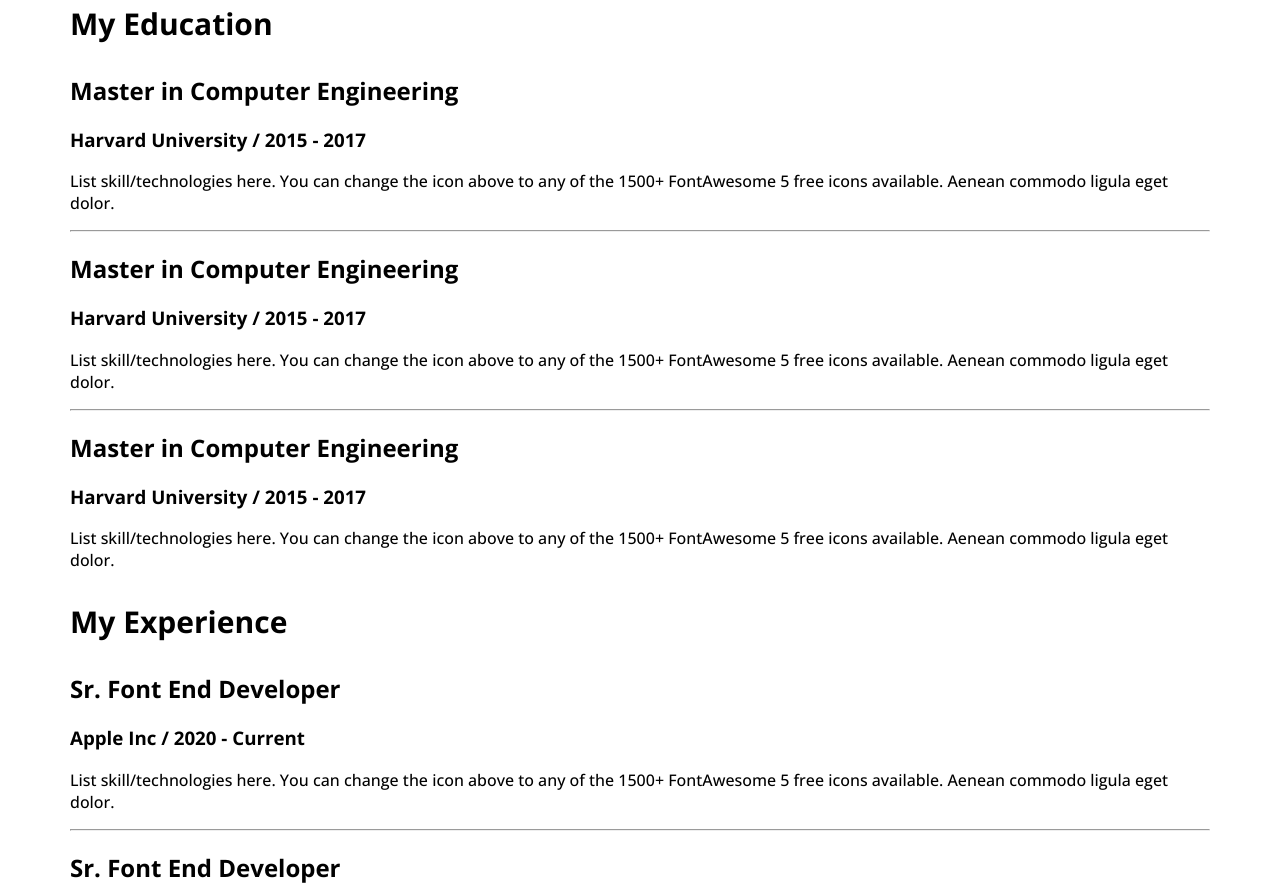
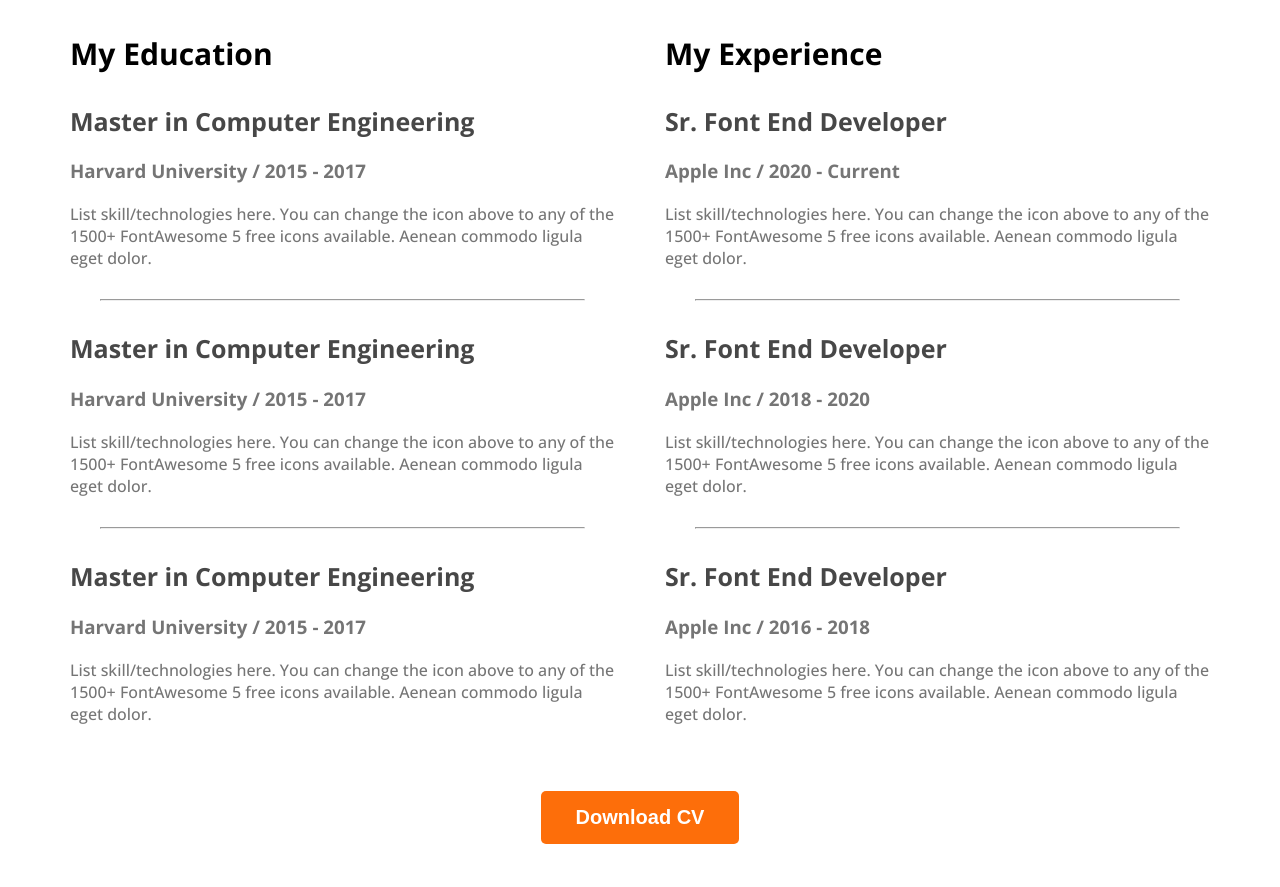
Before and after one commit to TajTanvir1/Portfolio-Practice, a plain HTML site: page index.html in a window 1280 px wide. Shown: the part 2442-3329 px from the top of the page. After the commit the page ends 3294 px from the top, so only its background shows below. Drawn offline with nearby package versions, Linux system fonts and the light colour scheme.

Commit message:
finished resume section

```diff
--- a/index.html
+++ b/index.html
@@ -96,7 +96,7 @@
                <h3 class="resume-column-title">My Education</h3>
 
                <div class="resume-item">
-                  <h2 class="resume-item-little">Master in Computer Engineering</h2>
+                  <h2 class="resume-item-title">Master in Computer Engineering</h2>
                   <h3 class="resume-item-institute">Harvard University / 2015 - 2017</h3>
                   <p class="resume-item-description">List skill/technologies here. You can change the icon above
                      to any of the 1500+ FontAwesome 5 free icons available. Aenean
@@ -104,7 +104,7 @@
                </div>
                <hr>
                <div class="resume-item">
-                  <h2 class="resume-item-little">Master in Computer Engineering</h2>
+                  <h2 class="resume-item-title">Master in Computer Engineering</h2>
                   <h3 class="resume-item-institute">Harvard University / 2015 - 2017</h3>
                   <p class="resume-item-description">List skill/technologies here. You can change the icon above
                      to any of the 1500+ FontAwesome 5 free icons available. Aenean
@@ -112,7 +112,7 @@
                </div>
                <hr>
                <div class="resume-item">
-                  <h2 class="resume-item-little">Master in Computer Engineering</h2>
+                  <h2 class="resume-item-title">Master in Computer Engineering</h2>
                   <h3 class="resume-item-institute">Harvard University / 2015 - 2017</h3>
                   <p class="resume-item-description">List skill/technologies here. You can change the icon above
                      to any of the 1500+ FontAwesome 5 free icons available. Aenean
@@ -122,7 +122,7 @@
             <div class="resume-column">
                <h3 class="resume-column-title">My Experience</h3>
                <div class="resume-item">
-                  <h2 class="resume-item-little">Sr. Font End Developer</h2>
+                  <h2 class="resume-item-title">Sr. Font End Developer</h2>
                   <h3 class="resume-item-institute">Apple Inc / 2020 - Current</h3>
                   <p class="resume-item-description">List skill/technologies here. You can change the icon above
                      to any of the 1500+ FontAwesome 5 free icons available. Aenean
@@ -130,7 +130,7 @@
                </div>
                <hr>
                <div class="resume-item">
-                  <h2 class="resume-item-little">Sr. Font End Developer</h2>
+                  <h2 class="resume-item-title">Sr. Font End Developer</h2>
                   <h3 class="resume-item-institute">Apple Inc / 2018 - 2020</h3>
                   <p class="resume-item-description">List skill/technologies here. You can change the icon above
                      to any of the 1500+ FontAwesome 5 free icons available. Aenean
@@ -138,7 +138,7 @@
                </div>
                <hr>
                <div class="resume-item">
-                  <h2 class="resume-item-little">Sr. Font End Developer</h2>
+                  <h2 class="resume-item-title">Sr. Font End Developer</h2>
                   <h3 class="resume-item-institute">Apple Inc / 2016 - 2018
                   </h3>
                   <p class="resume-item-description">List skill/technologies here. You can change the icon above
@@ -147,6 +147,7 @@
                </div>
             </div>
          </div>
+         <div class="download-cv"><button class="btn-primary">Download CV</button></div>
       </section>
 
    </main>
--- a/styles/portfolio.css
+++ b/styles/portfolio.css
@@ -153,3 +153,32 @@ main section {
    font-size: 30px;
    font-weight: 700;
 }
+
+.resume-conainer{
+   display: flex;
+   gap: 50px;
+}
+
+.resume-item-institute, .resume-item-description{
+   color: #757575;
+}
+
+.resume-item-institute{
+   margin-bottom: 20px;
+   margin-top: 0px;
+}
+
+.resume-item-title{
+color: #474747;
+font-size: 25px;
+font-weight: 700;
+}
+
+.resume-conainer hr{
+margin: 30px;
+}
+
+.download-cv{
+   margin-top: 50px;
+   text-align: center;
+}
```
